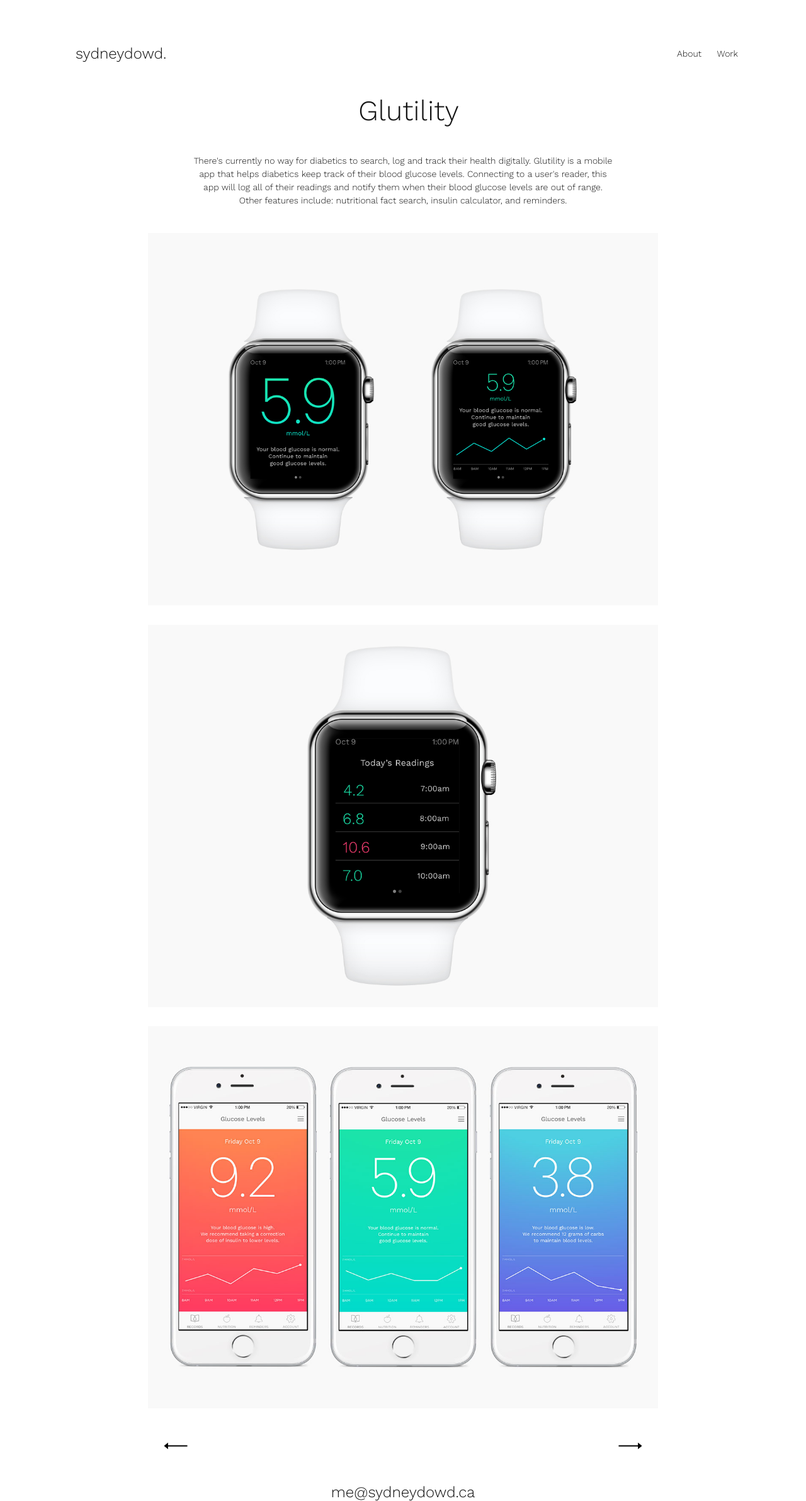
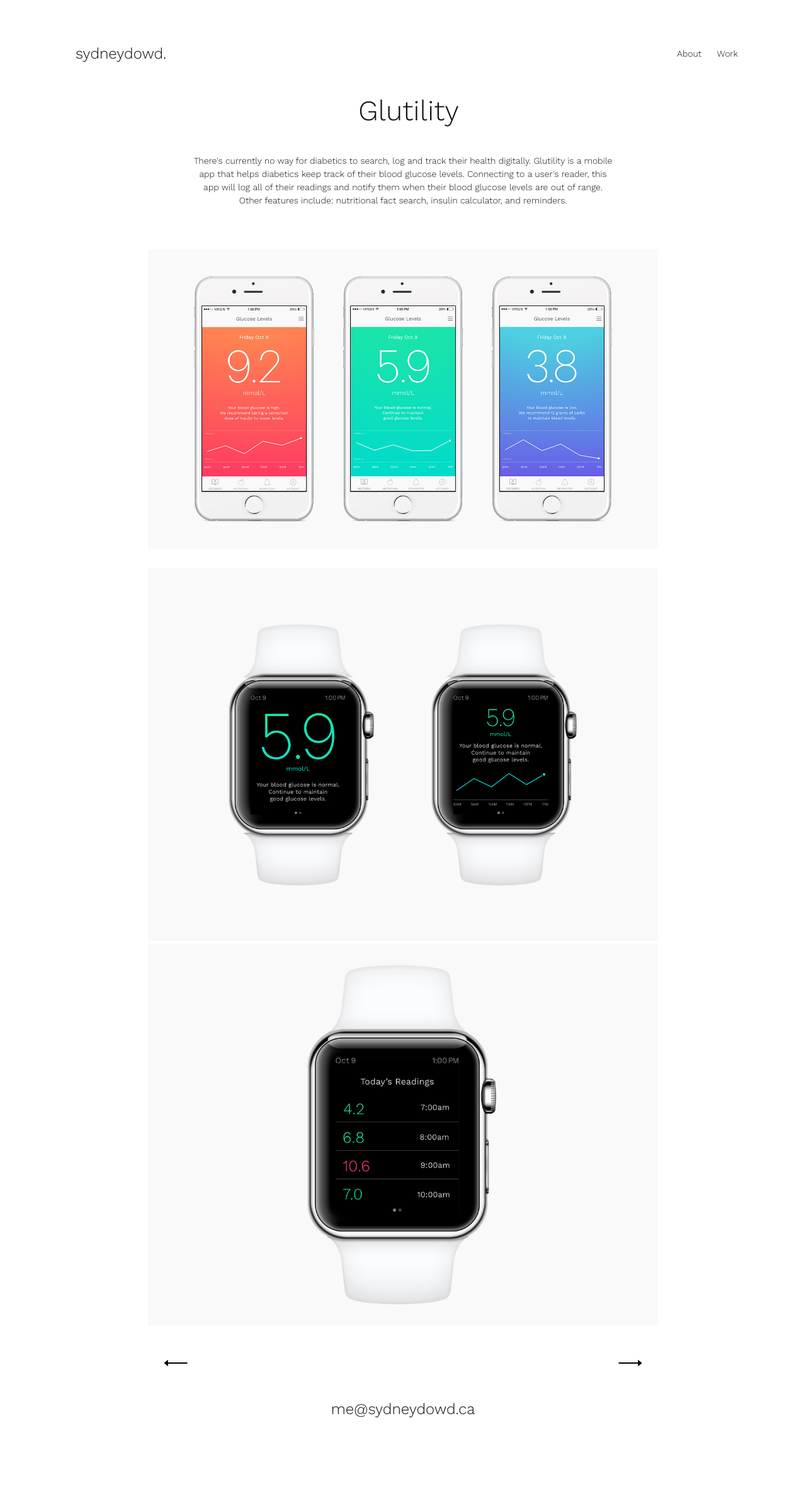
Before and after one commit to sydneydowd/portfolio, a Jekyll site: the page built from mmol.html, in a window 1280 px wide. Shown: the whole page at 63% size. Built offline with Jekyll 4.4.1, drawn with Linux system fonts in a browser that asks for light colours; after the commit the page ends 2251 px from its top, so only the background shows below that.

Commit message:
added new image to diabetes app

```diff
--- a/mmol.html
+++ b/mmol.html
@@ -11,9 +11,9 @@ layout: default
 Glutility is a mobile app that helps diabetics keep track of their blood glucose levels. Connecting to a user's reader, this app will log all of their readings and notify them when their blood glucose levels are out of range. Other features include: nutritional fact search, insulin calculator, and reminders. </p>
 </div>
 
-    <img class="workprev pad-b" src="{{site.baseurl}}/images/diabetes-watch.jpg" alt="Records on Iwatch">
+    <img class="workprev pad-t" src="{{site.baseurl}}/images/diabetes-app.jpg" alt="Blood level on app">
+    <img class="workprev pad-t" src="{{site.baseurl}}/images/diabetes-watch.jpg" alt="Records on Iwatch">
     <img class="workprev pad-b" src="{{site.baseurl}}/images/diabetes-prev.jpg" alt="Log Book on Watch">
-    <img class="workprev pad-b" src="{{site.baseurl}}/images/diabetes-app.jpg" alt="Records on Iwatch">
 
 
 
```
Also changed, not shown: images/diabetes-app.jpg.
